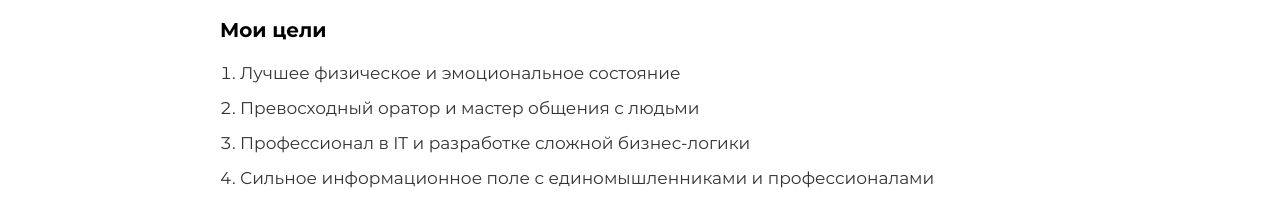
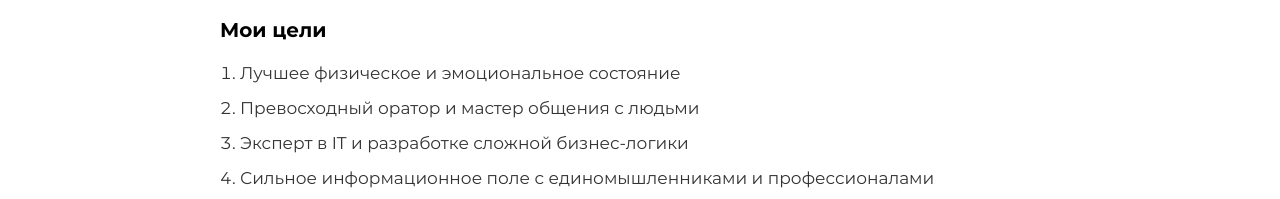
Before and after one commit to TeleginDmitry/Telegin-Dmitry, a website built with Vite: page index.html in a window 1280 px wide. Shown: the part 1520-1719 px from the top of the page. Built offline with nearby package versions, Linux system fonts and the light colour scheme; no server answers.

Commit message:
fix/changed my goals

```diff
--- a/index.html
+++ b/index.html
@@ -225,7 +225,7 @@
                   Превосходный оратор и мастер общения с людьми
                 </li>
                 <li class="goal">
-                  Профессионал в IT и разработке сложной бизнес-логики
+                  Эксперт в IT и разработке сложной бизнес-логики
                 </li>
                 <li class="goal">
                   Сильное информационное поле с единомышленниками и
```
